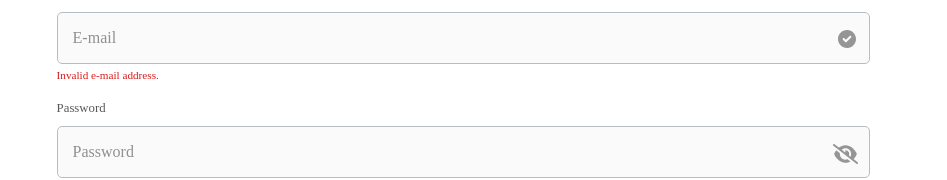
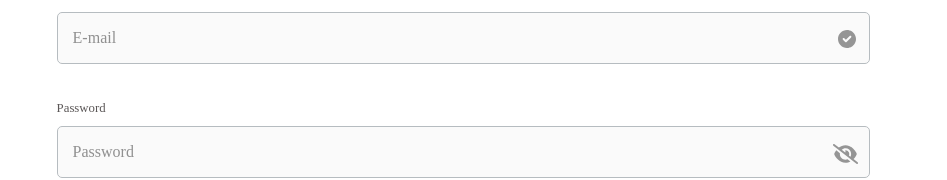
Before and after one commit to zellytozelly/wanted_pre_onboarding, a React (Create React App) app: page / in a window 1280 px wide. Shown: the part 611-791 px from the top of the page, without its empty margins (166-1113 px from the left). Built offline with nearby package versions, Linux system fonts and the light colour scheme.

Commit message:
feat: fix Input email valid

```diff
--- a/src/components/Input.js
+++ b/src/components/Input.js
@@ -9,10 +9,11 @@ export default function Input(){
     const [pwd, setPwd] = useState('');
     const [isRevealPwd, setIsRevealPwd] = useState(false);
     const [isEmail, setIsEmail] = useState(false);
+    const [isEmpty, setIsEmpty] = useState(true);
     const checkEmail = (e) => {
         var emailRegExp = /^[\w-]+(\.[\w-]+)*@([a-z0-9-]+(\.[a-z0-9-]+)*?\.[a-z]{2,6}|(\d{1,3}\.){3}\d{1,3})(:\d{4})?$/;
         if (emailRegExp.test(e.target.value)) setIsEmail(true); else setIsEmail(false);
-        if (e.target.value == '') console.log("아");
+        if (!e.target.value) setIsEmpty(true); else setIsEmpty(false);
     }
 
     return (
@@ -28,7 +29,7 @@ export default function Input(){
                     onChange={checkEmail}
                 />
                 <CheckToggle isEmail={isEmail}><CheckIcon/></CheckToggle>
-                <EmailValidText isEmail={isEmail}>Invalid e-mail address.</EmailValidText>
+                <EmailValidText isEmail={isEmail} isEmpty={isEmpty}>Invalid e-mail address.</EmailValidText>
 
             </EmailBox>
 
@@ -87,8 +88,7 @@ const EmailValidText = styled.div`
     font-size: 0.7em;
     color: var(--red);
     margin-left: 5px;
-    content: 'Invalid e-mail address.';
-    visibility:  ${(props)=>(props.isEmail) ? 'hidden' : 'visible'};
+    visibility:  ${(props)=>(props.isEmail || props.isEmpty) ? 'hidden' : 'visible'};
 `
 const CheckToggle = styled.div`
     margin: 5px;
```
